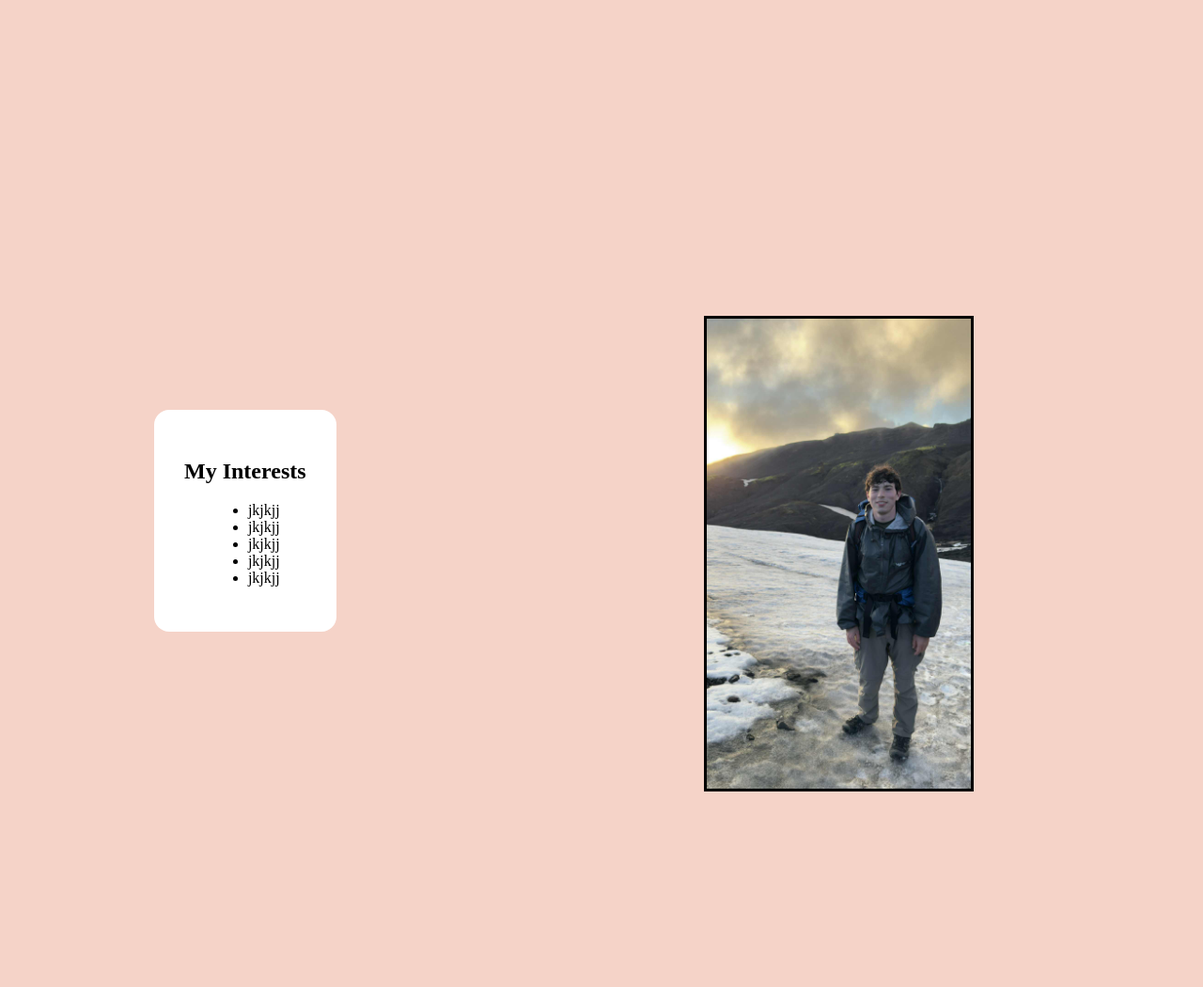
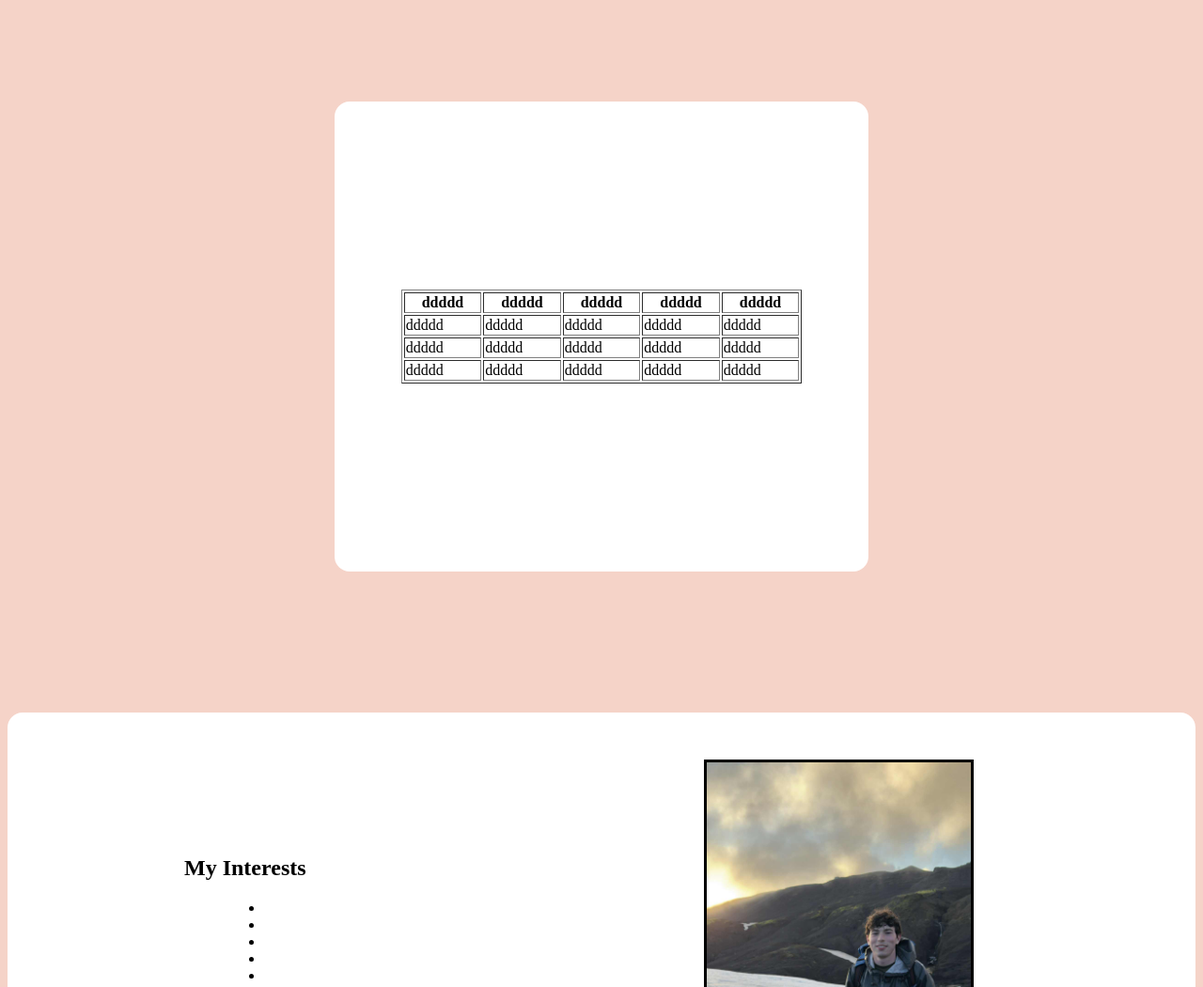
Before and after one commit to corbinwamz/wdd130, a plain HTML site: page index.html in a window 1280 px wide. Shown: the part 930-1980 px from the top of the page at 94% size. Drawn offline with Linux system fonts and the light colour scheme; a web font is replaced by a local one.

Commit message:
background

```diff
--- a/index.html
+++ b/index.html
@@ -73,11 +73,11 @@
             <div id="i">
                 <h2 id="my">My Interests</h2>
                 <ul id="list">
-                    <li>jkjkjj</li>
-                    <li>jkjkjj</li>
-                    <li>jkjkjj</li>
-                    <li>jkjkjj</li>
-                    <li>jkjkjj</li>
+                    <li></li>
+                    <li></li>
+                    <li></li>
+                    <li></li>
+                    <li></li>
                 </ul>
             </div>
         </div>
--- a/style.css
+++ b/style.css
@@ -18,6 +18,7 @@ html {
     border-radius: .5em;
     text-align: center;
     color: black;
+    padding-bottom: 30px;
 }
 
 .interests {
@@ -25,6 +26,15 @@ html {
     grid-column: 1/3;
     grid-row: 3;
     justify-items: center;
+    background-color: white;
+    border-top-left-radius: 1em;
+    border-bottom-left-radius: 1em;
+}
+
+#picture {
+    background-color: white;
+    border-top-right-radius: 1em;
+    border-bottom-right-radius: 1em;
 }
 
 #i {
@@ -107,6 +117,7 @@ p {
     grid-row: 3;
     grid-column: 3/6;
     text-align: center;
+    padding-top: 50px;
 }
 
 #picture img {
@@ -118,10 +129,14 @@ p {
 #table {
     grid-column: 2/5;
     grid-row: 2;
+    background-color: white;
+    border-radius: 1em;
+    margin: 150px auto;
+    width: 75%;
 }
 
 #tables {
-    margin: 150px auto;
+    margin: 200px auto;
     width: 75%;
 }
 
@@ -130,6 +145,8 @@ p {
     grid-column: 2/5;
     grid-row: 4;
     margin: auto;
+    background-color: white;
+    border-radius: 1em;
 }
 
 .touch {
@@ -137,6 +154,11 @@ p {
     grid-row: 5;
     grid-column: 2/5;
     margin: auto;
+    background-color: white;
+    border-radius: 1em;
+    padding-bottom: 30px;
+    padding-left: 30px;
+    padding-right: 30px;
 }
 
 .footer {
```
